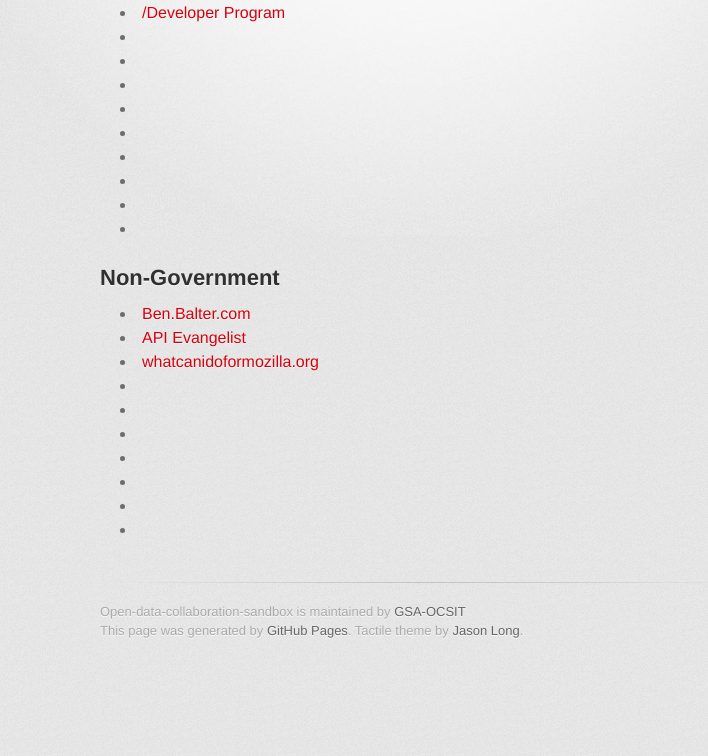
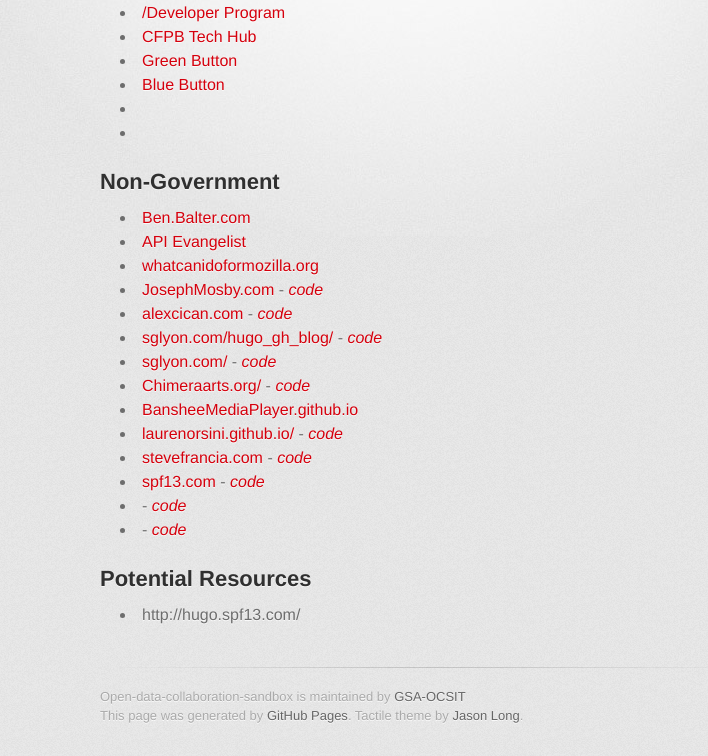
Before and after one commit to GSA/Open-Data-Collaboration-Sandbox, a Jekyll site: the page built from website_examples.md, in a window 1280 px wide. Shown: the part 337-1093 px from the top of the page, without its empty margins (230-938 px from the left). Built offline with Jekyll 4.4.1, drawn with Linux system fonts in a browser that asks for light colours; some web fonts are replaced; before the commit the page ends 1008 px from its top, so only the background shows below that.

Commit message:
adding a bunch more

```diff
--- a/website_examples.md
+++ b/website_examples.md
@@ -9,27 +9,33 @@
 
 ## Government
 
-* [Project Open Data]()
-* [/Developer Program]()
+* [Project Open Data](http://project-open-data.github.io)
+* [/Developer Program](http://18f.github.io/API-All-the-X/)
+* [CFPB Tech Hub](http://cfpb.github.io)
+* [Green Button](green-button.github.io)
+* [Blue Button](http://blue-button.github.io/)
 * []()
 * []()
-* []()
-* []()
-* []()
-* []()
-* []()
-* []()
-* []()
+
 
 ## Non-Government
 
 * [Ben.Balter.com]()
 * [API Evangelist]()
 * [whatcanidoformozilla.org](http://whatcanidoformozilla.org)
-* []()
-* []()
-* []()
-* []()
-* []()
-* []()
-* []()
+* [JosephMosby.com](http://josephmosby.com/) - *[code](https://github.com/josephmosby/josephmosby.com)*
+* [alexcican.com](http://alexcican.com)  - *[code](https://github.com/alexcican/alexcican.github.com)*
+* [sglyon.com/hugo_gh_blog/](http://sglyon.com/hugo_gh_blog/) - *[code](https://github.com/spencerlyon2/hugo_gh_blog)*
+* [sglyon.com/](http://sglyon.com/) - *[code](https://github.com/spencerlyon2/spencerlyon2.github.io)*
+* [Chimeraarts.org/](http://chimeraarts.org/)  - *[code](https://github.com/chimera/chimeraarts.org)*
+* [BansheeMediaPlayer.github.io](http://BansheeMediaPlayer.github.io)
+* [laurenorsini.github.io/](http://laurenorsini.github.io/)  - *[code]()*
+* [stevefrancia.com](http://stevefrancia.com/)  - *[code](https://github.com/spf13/spf13.github.com)*
+* [spf13.com](http://spf13.com/)  - *[code](https://github.com/spf13/spf13.com)*
+* []()  - *[code]()*
+* []()  - *[code]()*
+
+
+## Potential Resources
+
+* http://hugo.spf13.com/
```
